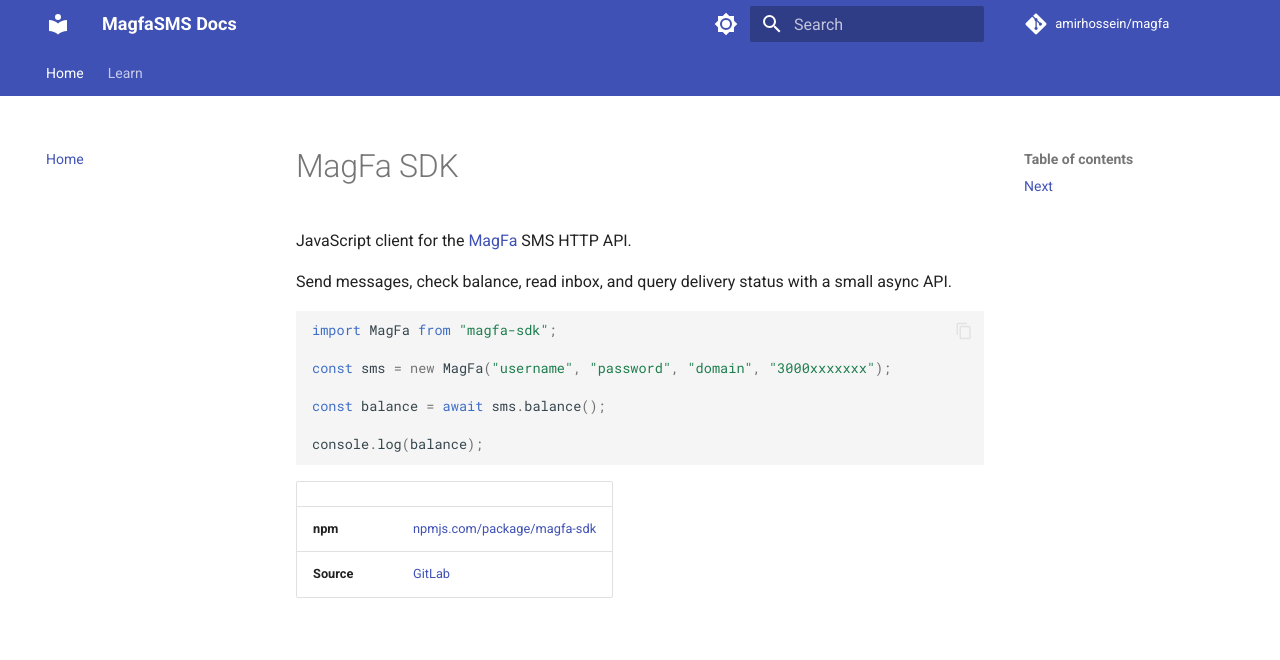
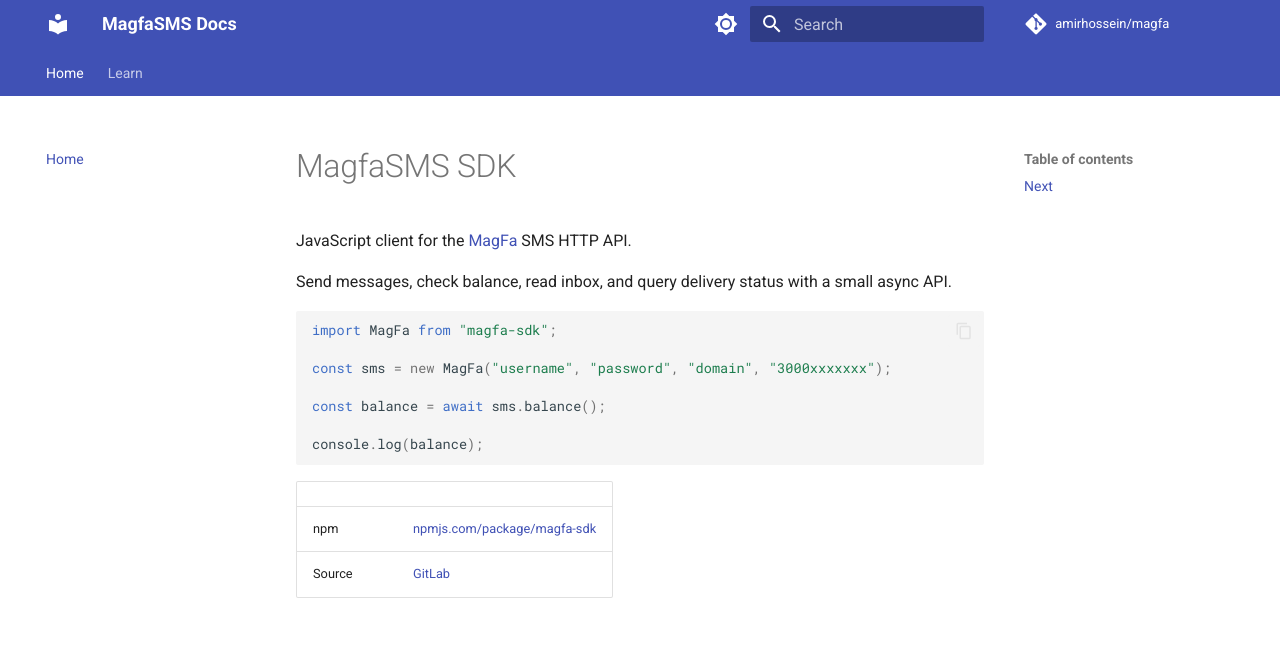
Before and after one commit to BlackIQ/magfa-sdk, an MkDocs documentation site: the page built from docs/index.md, in a window 1280 px wide. Shown: the top 660 px of the page. Built offline with MkDocs 1.6.1 and Material for MkDocs 9.7.7, drawn with Linux system fonts in a browser that asks for light colours; comment, search, counter and statistics services are not loaded.

Commit message:
Maintrance

````diff
--- a/docs/index.md
+++ b/docs/index.md
@@ -1,4 +1,4 @@
-# MagFa SDK
+# MagfaSMS SDK
 
 JavaScript client for the [MagFa](https://www.magfa.com) SMS HTTP API.
 
@@ -14,10 +14,10 @@ const balance = await sms.balance();
 console.log(balance);
 ```
 
-|            |                                                                        |
-| ---------- | ---------------------------------------------------------------------- |
-| **npm**    | [npmjs.com/package/magfa-sdk](https://www.npmjs.com/package/magfa-sdk) |
-| **Source** | [GitLab](https://gitlab.com/blackiq-packages/npm/magfa-sdk)            |
+|        |                                                                        |
+| ------ | ---------------------------------------------------------------------- |
+| npm    | [npmjs.com/package/magfa-sdk](https://www.npmjs.com/package/magfa-sdk) |
+| Source | [GitLab](https://gitlab.com/blackiq-packages/npm/magfa-sdk)            |
 
 ## Next
 
````
Also changed, not shown: README.md (+1 -1 lines).
